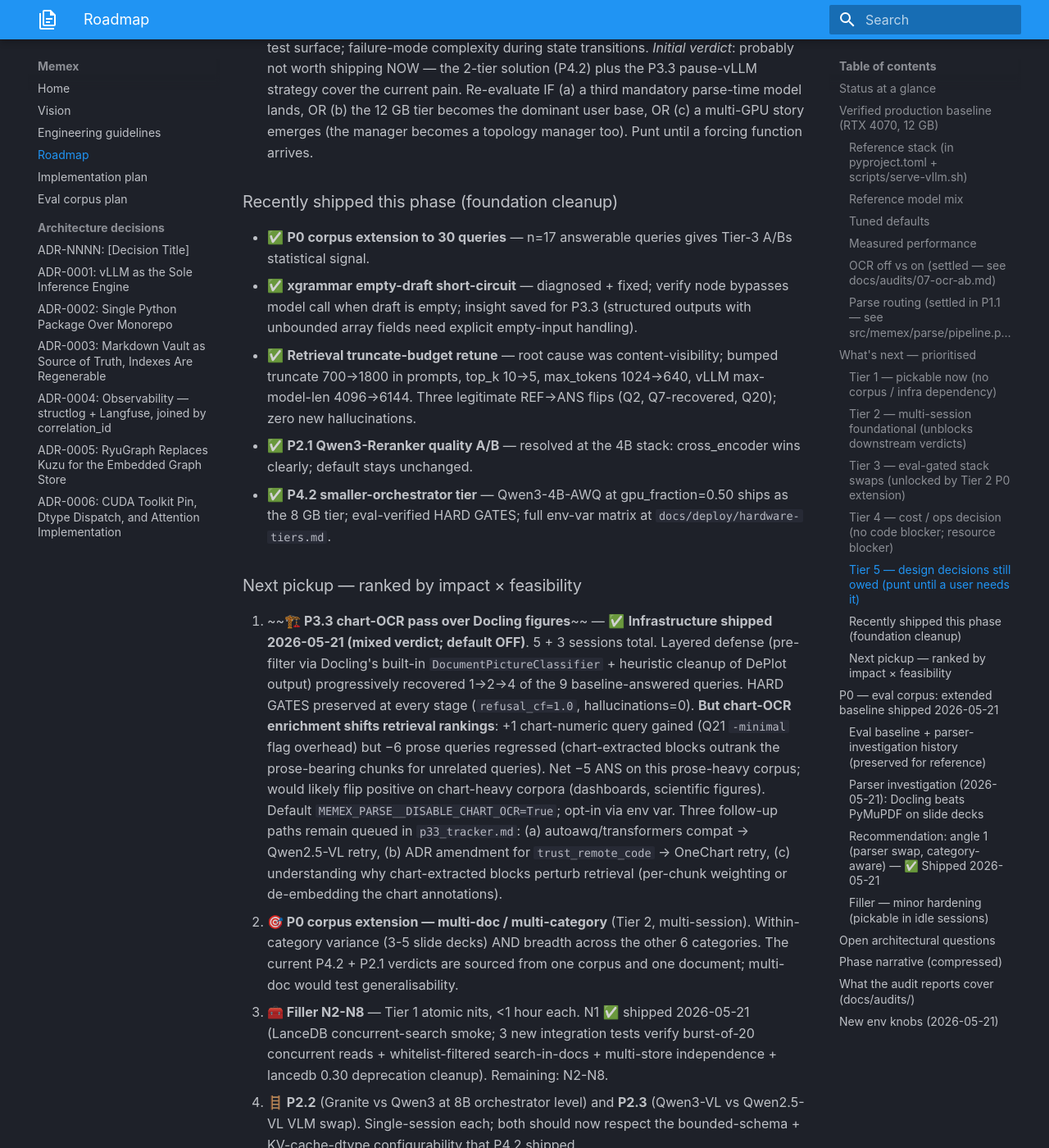
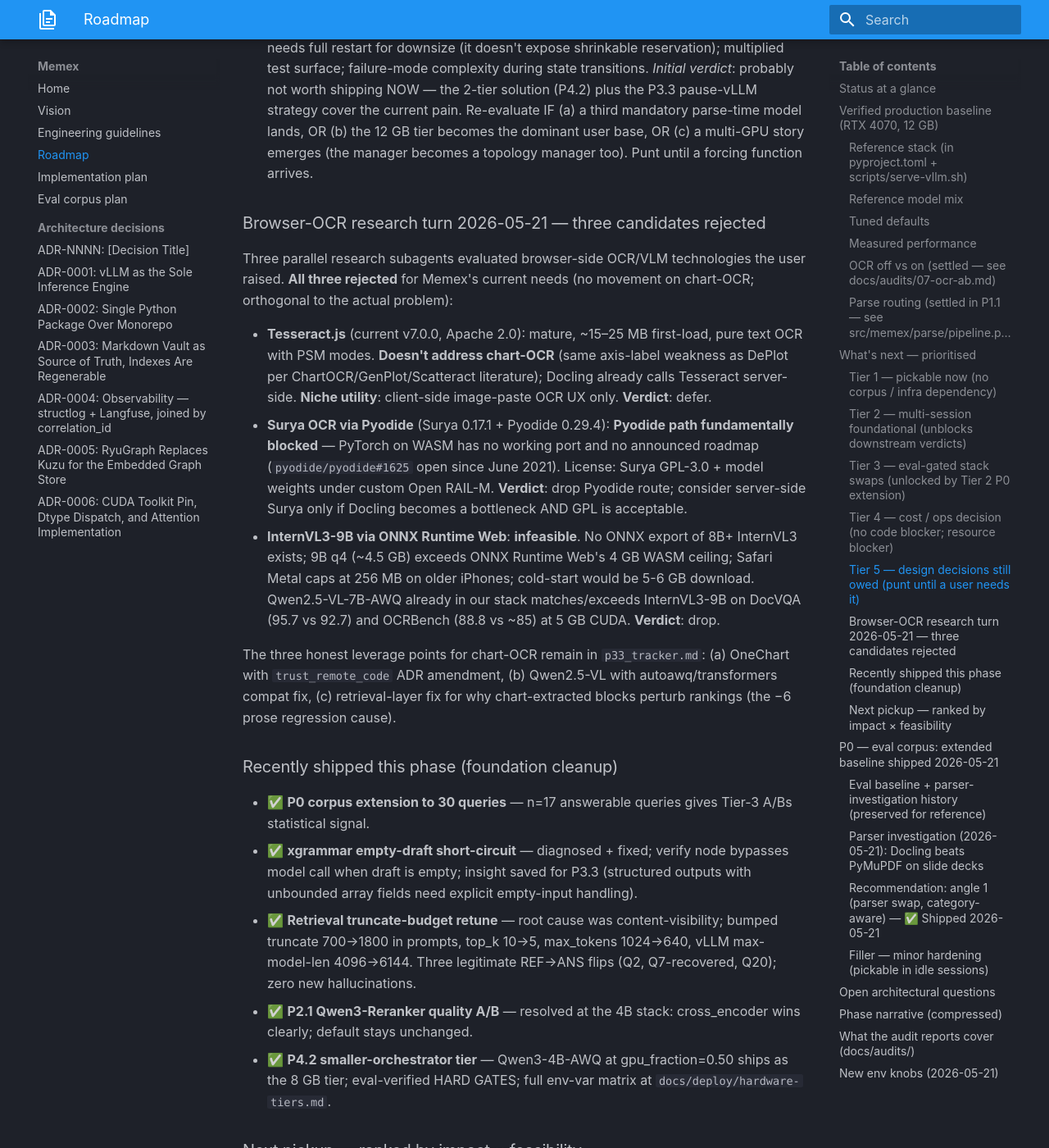
Before and after one commit to Zenetusken/memex, an MkDocs documentation site: the page built from docs/ROADMAP.md, in a window 1280 px wide and 1400 px high, scrolled down 8956 px. Shown: the whole window at 82% size. Built offline with MkDocs 1.6.1 and Material for MkDocs 9.7.7, drawn with Linux system fonts in a browser that asks for light colours; some of the changed text lies outside the part shown.

Commit message:
docs/ROADMAP: capture browser-OCR research verdict (3 candidates rejected)
User asked for deep research on three browser-side OCR/VLM
candidates. Three parallel research subagents executed; all three
rejected with sourced reasoning. Captured in ROADMAP so future-self
doesn't re-investigate.

The verdicts:

(1) Tesseract.js (current v7.0.0, Apache 2.0): mature pure-text OCR.
    Defer — doesn't address chart-OCR (same axis-label weakness as
    DePlot per ChartOCR/GenPlot/Scatteract literature); Docling
    already runs Tesseract server-side. Niche utility is client-side
    image-paste OCR UX, not a parse-pipeline component.

(2) Surya via Pyodide (Surya 0.17.1 + Pyodide 0.29.4): Pyodide path
    fundamentally blocked — PyTorch on WASM has no working port and
    no announced roadmap (pyodide/pyodide#1625 open since June 2021).
    Surya itself is GPL-3.0 with custom Open RAIL-M model weights;
    license tension with "fully open source distros" stance. Drop
    Pyodide route entirely; consider server-side Surya only if
    Docling becomes a bottleneck.

(3) InternVL3-9B via ONNX Runtime Web: infeasible. No ONNX export
    of 8B+ InternVL3 exists; 9B q4 (~4.5 GB) exceeds ORT-Web's 4 GB
    WASM ceiling; Safari Metal caps 256 MB on older iPhones; cold-
    start would be 5-6 GB download. Qwen2.5-VL-7B-AWQ already in
    our stack matches/exceeds InternVL3-9B on DocVQA (95.7 vs 92.7)
    and OCRBench (88.8 vs ~85) at 5 GB CUDA. Drop.

User flagged the original version numbers were ~1 year out of date
(Tesseract.js 5.1.1 from Aug 2022, Pyodide 0.26.4 from Nov 2024);
research subagents verified actual current versions and used them.

The three honest leverage points for chart-OCR remain in
p33_tracker.md: (a) OneChart with ADR amendment for trust_remote_
code, (b) Qwen2.5-VL with autoawq/transformers compat fix, (c)
retrieval-layer fix for chart-extracted-blocks perturbation.

Sources cited inline in the ROADMAP "Browser-OCR research turn"
subsection.

No code changes.

Co-Authored-By: Claude Opus 4.7 <noreply@anthropic.com>

```diff
--- a/docs/ROADMAP.md
+++ b/docs/ROADMAP.md
@@ -1,6 +1,6 @@
 # Memex Roadmap
 
-**Last updated:** 2026-05-21 (phase wrap — P1 backlog + P3.2 daemon stack + P2.1 infra + P0 rigorous baseline + slide-deck Docling routing + **P2.4 refusal calibration** + **xgrammar empty-draft short-circuit** + **P0 corpus extension to 30 queries** + **retrieval-truncate-budget retune** + **P2.1 verdict (cross_encoder wins)** + **P4.2 smaller-orchestrator tier** + **P3.3 chart-OCR infrastructure** + **P3.3 v2 layered defense** all complete. P3.3 final: opt-in via `MEMEX_PARSE__DISABLE_CHART_OCR=false`; layered defense (Docling picture-classifier pre-filter + DePlot heuristic cleanup) recovered 1→4 of the 9 lost queries; HARD GATES preserved (refusal_cf=1.0, hallucinations=0); mixed verdict — +1 chart-numeric win (Q21) but −6 prose regressions from retrieval perturbation. Three follow-up paths documented in p33_tracker.md. Next foundational item: P0 multi-doc extension (needs source material) OR P2.2 Granite 4.1-8B A/B (eval-gated, autonomous).)
+**Last updated:** 2026-05-21 (phase wrap — P1 backlog + P3.2 daemon stack + P2.1 infra + P0 rigorous baseline + slide-deck Docling routing + **P2.4 refusal calibration** + **xgrammar empty-draft short-circuit** + **P0 corpus extension to 30 queries** + **retrieval-truncate-budget retune** + **P2.1 verdict (cross_encoder wins)** + **P4.2 smaller-orchestrator tier** + **P3.3 chart-OCR v1 + v2 layered defense** + **Filler N1 (LanceDB concurrent-search smoke)** all shipped. **P2.2 Granite 4.1-8B-FP8 attempted, vLLM-blocked** (hybrid Mamba2 arch hangs at FA2 init in vLLM 0.21). **Browser-OCR research turn 2026-05-21 (extended)**: three candidate technologies investigated and rejected — Tesseract.js v7 (defer; doesn't address chart-OCR), Surya via Pyodide (Pyodide blocked by no-PyTorch-WASM), InternVL3-9B via ONNX Runtime Web (infeasible at browser RAM ceiling; Qwen2.5-VL-7B already better and resident server-side). 86 commits on `main`, 165/165 tests green. Next pickup: Filler N2-N8 (atomic, autonomous) or P3.3 v3 retrieval-layer fix.)
 
 The blueprint in [`IMPLEMENTATION-PLAN.md`](IMPLEMENTATION-PLAN.md) is the architectural design — module signatures, cross-cutting concerns, build order. This document is the **operational view**: what is shipped today, what is measured, and what comes next.
 
@@ -148,6 +148,16 @@ These are ready to run once the corpus has the depth to discriminate between can
 - ~~**P4.2 — 8 GB GPU tier.**~~ ✅ **Shipped 2026-05-21**. Smaller-orchestrator tier (`Qwen/Qwen3-4B-AWQ` + `gpu_fraction=0.50`) eval-verified across 5 sessions (spec → baseline → Qwen3-4B benchmark → Granite 4.1-3B comparison → P2.1 A/B re-run). HARD GATES (refusal_cf=1.0, hallucinations=0) hold on both tiers. Side effect: also unblocked P2.1 (now resolved with cross_encoder winning). Full env-var matrix + per-tier eval numbers documented at [`docs/deploy/hardware-tiers.md`](deploy/hardware-tiers.md).
 - **P4.3 — Trace retention.** `EventBus` has 30-day prune; Langfuse self-host wiring is open. Match retention windows when self-host lands.
 - **P4.4 — Dynamic VRAM Manager.** Brainstorm 2026-05-21 (raised while planning P3.3): an active manager that loads/unloads GPU-resident models based on document type + stack config, replacing the static `gpu_memory_utilization` + the manual `pause-vLLM-during-parse` dance shipped in P3.3 Session 4. *Potential value*: removes per-feature "is VRAM tight?" decisions; smoother multi-model coexistence on the 12 GB tier; opportunistic upgrade on the 8 GB tier when VRAM is free. *Architectural overhead*: new abstraction owning every model's lifecycle; state machine across model combinations; coordination protocol between daemon processes; vLLM still needs full restart for downsize (it doesn't expose shrinkable reservation); multiplied test surface; failure-mode complexity during state transitions. *Initial verdict*: probably not worth shipping NOW — the 2-tier solution (P4.2) plus the P3.3 pause-vLLM strategy cover the current pain. Re-evaluate IF (a) a third mandatory parse-time model lands, OR (b) the 12 GB tier becomes the dominant user base, OR (c) a multi-GPU story emerges (the manager becomes a topology manager too). Punt until a forcing function arrives.
+
+### Browser-OCR research turn 2026-05-21 — three candidates rejected
+
+Three parallel research subagents evaluated browser-side OCR/VLM technologies the user raised. **All three rejected** for Memex's current needs (no movement on chart-OCR; orthogonal to the actual problem):
+
+- **Tesseract.js** (current v7.0.0, Apache 2.0): mature, ~15–25 MB first-load, pure text OCR with PSM modes. **Doesn't address chart-OCR** (same axis-label weakness as DePlot per ChartOCR/GenPlot/Scatteract literature); Docling already calls Tesseract server-side. **Niche utility**: client-side image-paste OCR UX only. **Verdict**: defer.
+- **Surya OCR via Pyodide** (Surya 0.17.1 + Pyodide 0.29.4): **Pyodide path fundamentally blocked** — PyTorch on WASM has no working port and no announced roadmap (`pyodide/pyodide#1625` open since June 2021). License: Surya GPL-3.0 + model weights under custom Open RAIL-M. **Verdict**: drop Pyodide route; consider server-side Surya only if Docling becomes a bottleneck AND GPL is acceptable.
+- **InternVL3-9B via ONNX Runtime Web**: **infeasible**. No ONNX export of 8B+ InternVL3 exists; 9B q4 (~4.5 GB) exceeds ONNX Runtime Web's 4 GB WASM ceiling; Safari Metal caps at 256 MB on older iPhones; cold-start would be 5-6 GB download. Qwen2.5-VL-7B-AWQ already in our stack matches/exceeds InternVL3-9B on DocVQA (95.7 vs 92.7) and OCRBench (88.8 vs ~85) at 5 GB CUDA. **Verdict**: drop.
+
+The three honest leverage points for chart-OCR remain in `p33_tracker.md`: (a) OneChart with `trust_remote_code` ADR amendment, (b) Qwen2.5-VL with autoawq/transformers compat fix, (c) retrieval-layer fix for why chart-extracted blocks perturb rankings (the −6 prose regression cause).
 
 ### Recently shipped this phase (foundation cleanup)
 
```
Also changed, not shown: other parts of docs/ROADMAP.md (+2 -2 lines).
